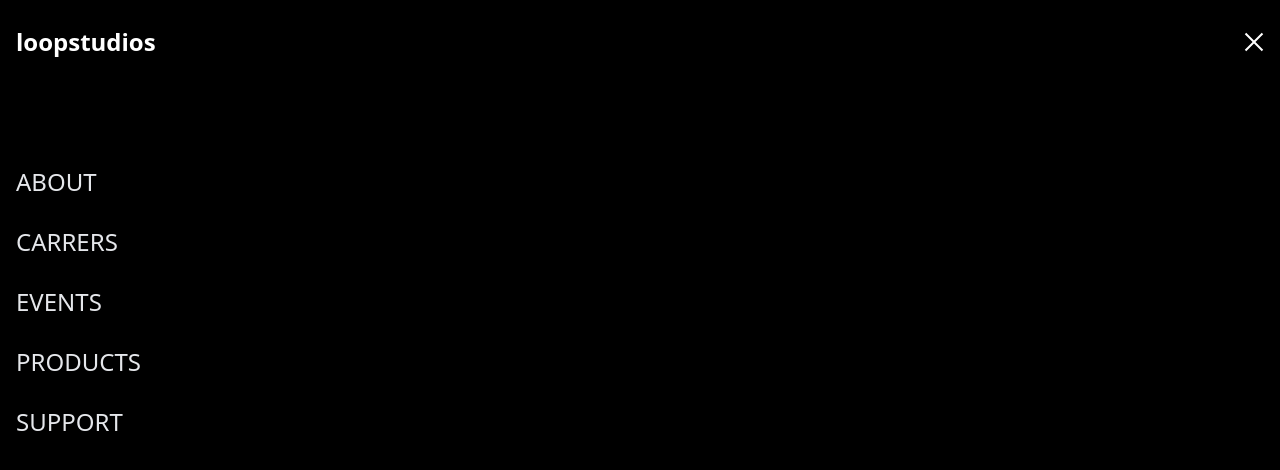
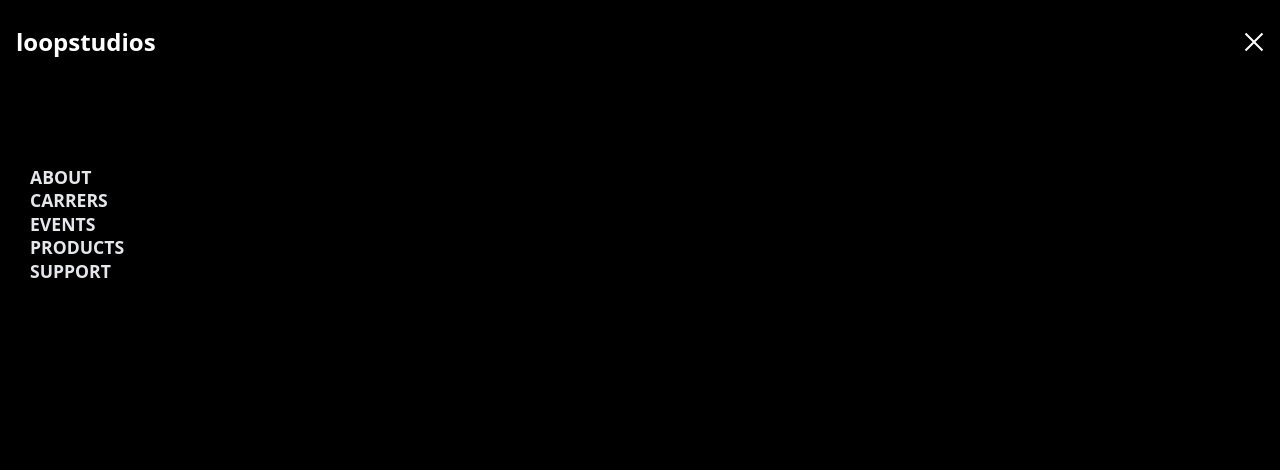
Before and after one commit to ItaloDev-Marcelo/loopstudios, a React (Vite) app: page / in a window 1280 px wide. Shown: the top 470 px of the page. Built offline with nearby package versions, Linux system fonts and the light colour scheme.

Commit message:
style: add more style

```diff
--- a/src/components/NavItem.tsx
+++ b/src/components/NavItem.tsx
@@ -2,7 +2,8 @@
 interface NavProps {navLink: string}
 
 const NavItem = ({navLink}:NavProps) => {
-  return <li className='text-2xl my-7 font-light  text-gray-200 hover:text-white'><a href='#'>{navLink}</a></li>
+  return <li className='text-2xl  my-7 lg:my-0 lg:text-[1.1em] lg:mx-3.5
+   font-light uppercase lg:capitalize lg:font-semibold  text-gray-200 hover:text-white'><a href='#'>{navLink}</a></li>
 }
 
 export default NavItem
```
